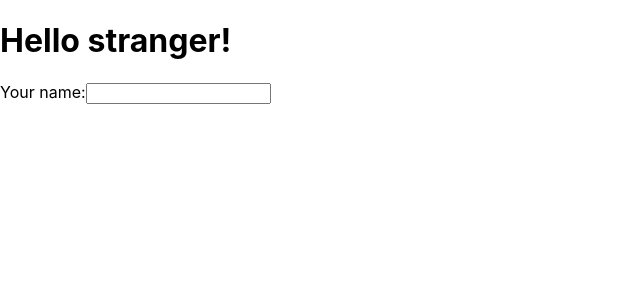
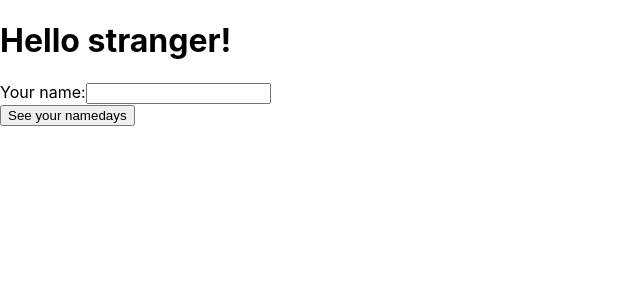
Before and after one commit to hatimeria/tests-workshop, a React (Create React App) app: page / in a window 1280 px wide. Shown: the top 300 px of the page, without its empty margins (0-640 px from the left). Built offline with nearby package versions, Linux system fonts and the light colour scheme.

Commit message:
Add Nameday component and validation helper

```diff
--- a/src/App.js
+++ b/src/App.js
@@ -1,5 +1,7 @@
 import { useState } from 'react';
 import './App.css';
+import './Nameday';
+import Nameday from './Nameday';
 
 function App() {
   const [name, setName] = useState('stranger');
@@ -15,6 +17,7 @@ function App() {
         <label htmlFor="name">Your name:</label>
         <input type="text" id="name" onChange={e => handleChange(e.target.value)} />
       </form>
+      <Nameday />
     </main>
   );
 }
--- /dev/null
+++ b/src/Nameday.js
@@ -0,0 +1,9 @@
+const Nameday = () => {
+    return (
+        <div>
+            <button>See your namedays</button>
+        </div>
+    )
+}
+
+export default Nameday;
--- /dev/null
+++ b/src/validation.js
@@ -0,0 +1,3 @@
+export const validateText = (text) => (
+    text && !/[^a-zA-Z]/.test(text)
+);
```
Also changed, not shown: 2 other files (tests, documents, lock files or other folders).
